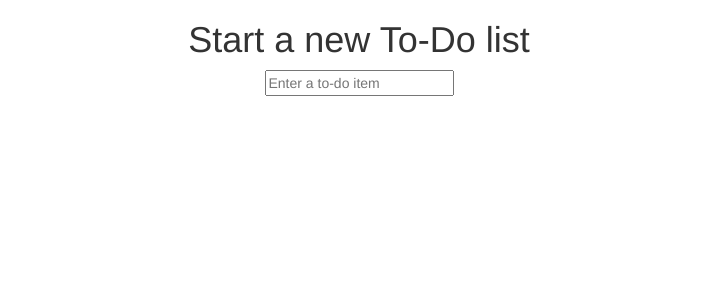
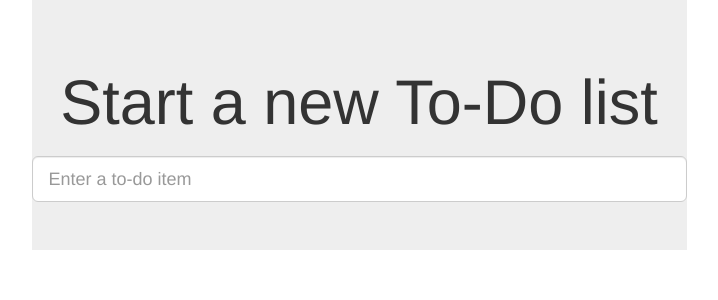
Before and after one commit to maxwellamaral/superlists, a Django app: page / in a window 1280 px wide. Shown: the top 300 px of the page, without its empty margins (281-999 px from the left). Run offline with Django 4.2, Linux system fonts and the light colour scheme; some libraries are stand-ins or nearby versions.

Commit message:
🎨Melhorada a aparência do site com alguns componentes do bootstrap

```diff
--- /dev/null
+++ b/lists/static/base.css
@@ -0,0 +1,7 @@
+/*
+base.css em /lists/static
+*/
+
+#id_new_item {
+    margin-top: 2ex;
+}
--- a/lists/templates/base.html
+++ b/lists/templates/base.html
@@ -6,14 +6,15 @@
     <meta name="viewport" content="width=device-width, initial-scale=1.0">
     <title>To-Do lists</title>
     <link rel="stylesheet" href="/static/bootstrap/css/bootstrap.min.css">
+    <link rel="stylesheet" href="/static/base.css">
 </head>
 <body>
 <div class="row">
-    <div class="col-md-6 col-md-offset-3">
+    <div class="col-md-6 col-md-offset-3 jumbotron">
         <div class="text-center">
             <h1>{% block header_text %}{% endblock %}</h1>
             <form method="post" action="{% block form_action %}{% endblock %}">
-                <input name="item_text" id="id_new_item" placeholder="Enter a to-do item"/>
+                <input name="item_text" id="id_new_item" class="form-control input-lg" placeholder="Enter a to-do item"/>
                 {% csrf_token %}
             </form>
         </div>
--- a/lists/templates/list.html
+++ b/lists/templates/list.html
@@ -5,7 +5,7 @@
 {% block form_action %}/lists/{{ list.id }}/add_item{% endblock %}
 
 {% block table %}
-    <table id="id_list_table">
+    <table id="id_list_table" class="table">
         {% for item in list.item_set.all %}
             <tr>
                 <td>{{ forloop.counter }}: {{ item.text }}</td>
```
